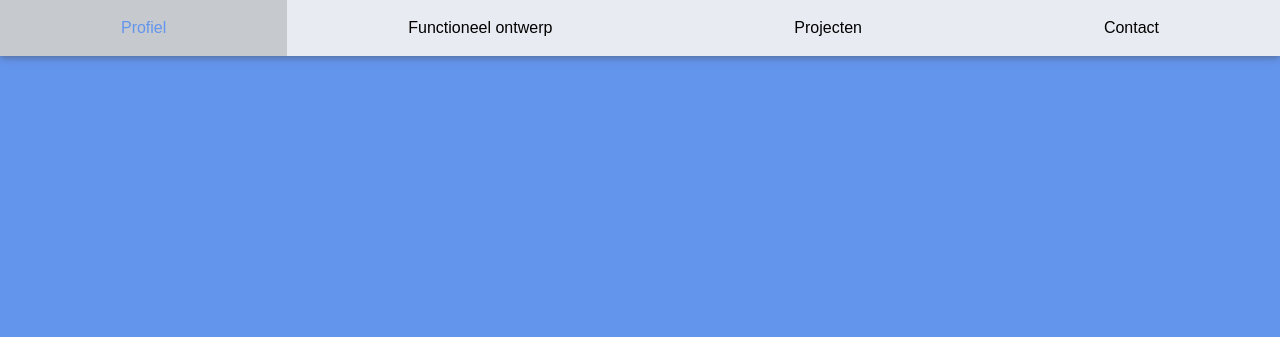
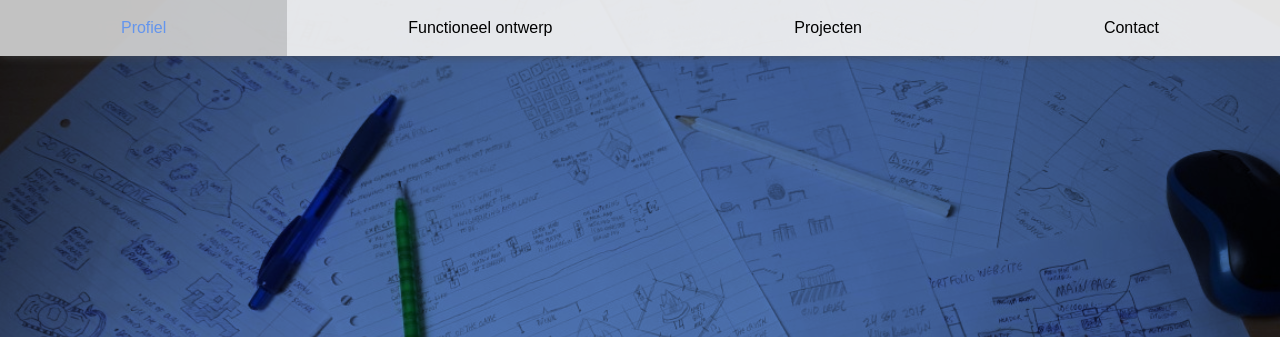
Before and after one commit to VolkenK/PortfolioSite, a plain HTML site: page index.html in a window 1280 px wide. Shown: the top 337 px of the page. Drawn offline with Linux system fonts and the light colour scheme.

Commit message:
yeey het werkt

```diff
--- a/style.css
+++ b/style.css
@@ -4,7 +4,7 @@ body {
   background-attachment: fixed;
   /* background: linear-gradient(rgb(149, 185, 240), #f1d4f1); */
   background: white;
-  background-image: url('andere foto/image-46448313-navy-blue-background.jpg');
+  background-image: url('andere_foto/image-46448313-navy-blue-background.jpg');
   /* 'https://www.toptal.com/designers/subtlepatterns/patterns/gravel.png'); */
   /* 'https://d2gg9evh47fn9z.cloudfront.net/800px_COLOURBOX3119999.jpg'); */
   /* 'https://us.123rf.com/450wm/zinako/zinako1708/zinako170800997/85402279-seamless-abstract-blue-pattern-with-simple-elegant-stripes-can-be-used-for-wallpaper-pattern-fills-g.jpg?ver=6'); */
@@ -59,7 +59,7 @@ nav {
   /* background-image: url('https://d2v9y0dukr6mq2.cloudfront.net/video/thumbnail/EvVhCC0deijtsl1b4/videoblocks-programming-code-background-abstract-seamless-loop-animation_bklmxmhjw_thumbnail-full01.png'); */
   /* background-image: url('wallpaper.jpg'); */
   /* background-image: url('./code-wallpaper-38.jpg'); */
-  background-image: url('andere foto/20181111_140228.jpg');
+  background-image: url('andere_foto/20181111_140228.jpg');
   background-size: cover;
   background-blend-mode: multiply;
 
@@ -399,7 +399,7 @@ nav {
 
 .modal-card>.modal-card-body {
   color: white;
-  background-image: url('andere foto/image-46448313-navy-blue-background.jpg');
+  background-image: url('andere_foto/image-46448313-navy-blue-background.jpg');
 }
 
 .modal-card-body .columns {
```
